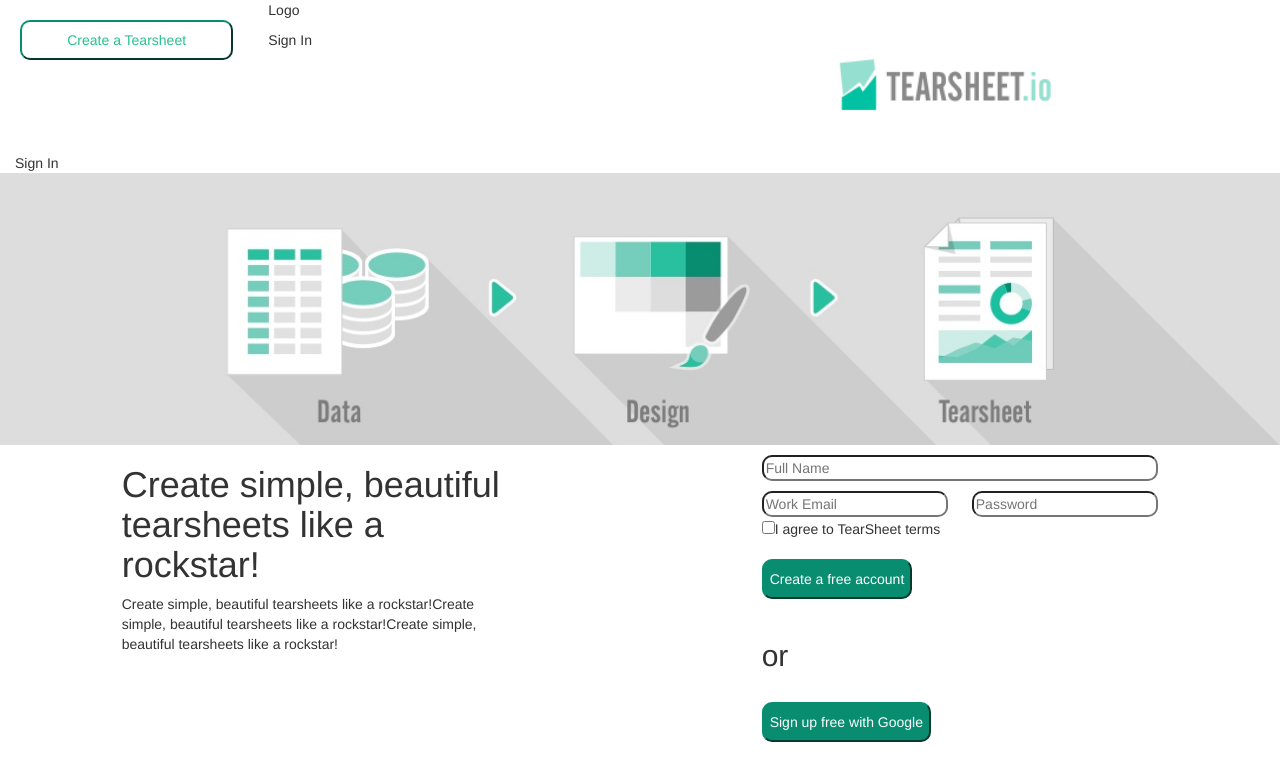
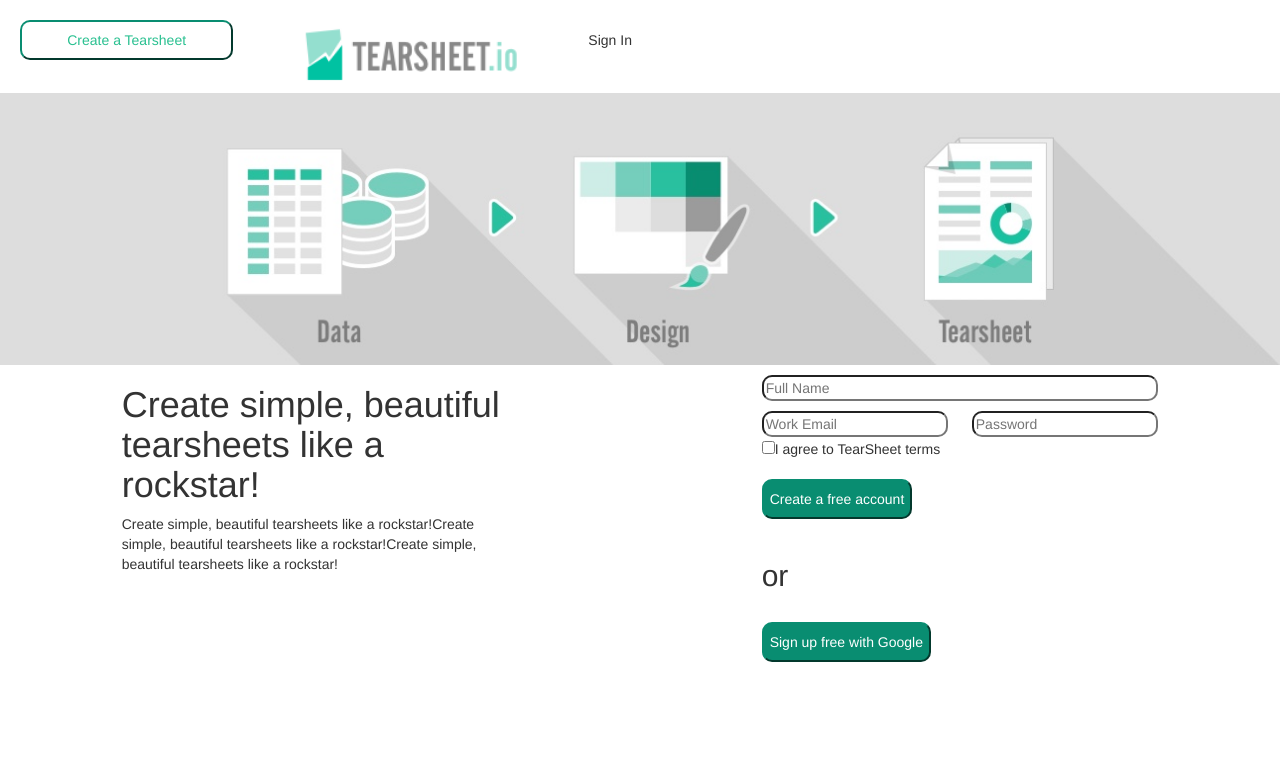
Before and after one commit to JaredTPotter/CHSTechClass-Projects, a website: page TearSheets/project/index.html in a window 1280 px wide. Drawn offline with nearby package versions, Linux system fonts and the light colour scheme.

Commit message:
html stuff

```diff
--- a/TearSheets/project/index.html
+++ b/TearSheets/project/index.html
@@ -12,8 +12,6 @@
 <body>
     <navbar>
         <button class="col-sm-2 Button ButtonOne">Create a Tearsheet</button>
-        <p class="signin col-sm-5" href="">Logo</p>
-        <p class="signin col-sm-5" href="">Sign In</p>
         <img src="../_design/Logo.png" class="col-sm-3 logo" />
         <div class="signin col-sm-5 bob" href="">Sign In</div>
 
```
